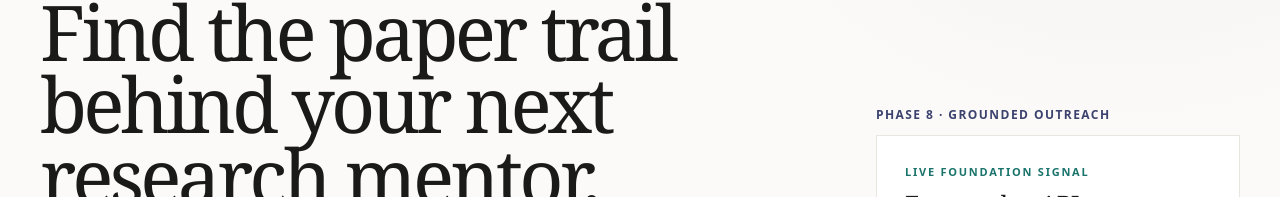
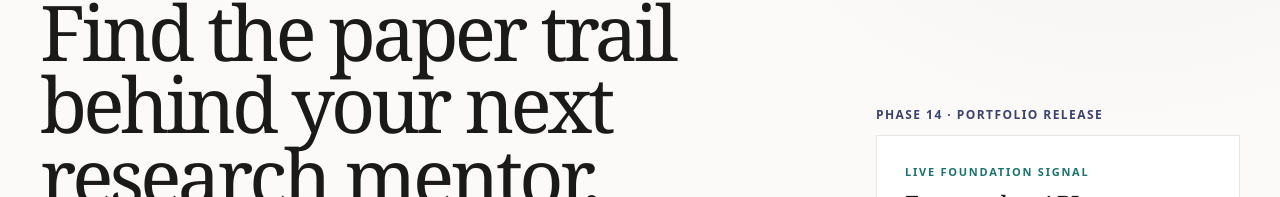
Before and after one commit to AfzalSalam/Research-Bridge-AI, a Next.js app in the folder apps/web/: page / in a window 1280 px wide. Shown: the part 241-438 px from the top of the page. Built offline with nearby package versions, Linux system fonts and the light colour scheme; no server answers.

Commit message:
chore: update homepage label to phase 14

```diff
--- a/apps/web/src/app/page.tsx
+++ b/apps/web/src/app/page.tsx
@@ -42,7 +42,7 @@ export default async function Home() {
 
           <aside className="lg:pt-28" aria-label="Live system status">
             <p className="mb-3 text-xs font-bold tracking-[0.12em] text-brand-indigo uppercase">
-                Phase 8 · Grounded outreach
+                Phase 14 · Portfolio Release
             </p>
             <HealthCard result={health} />
           </aside>
```
